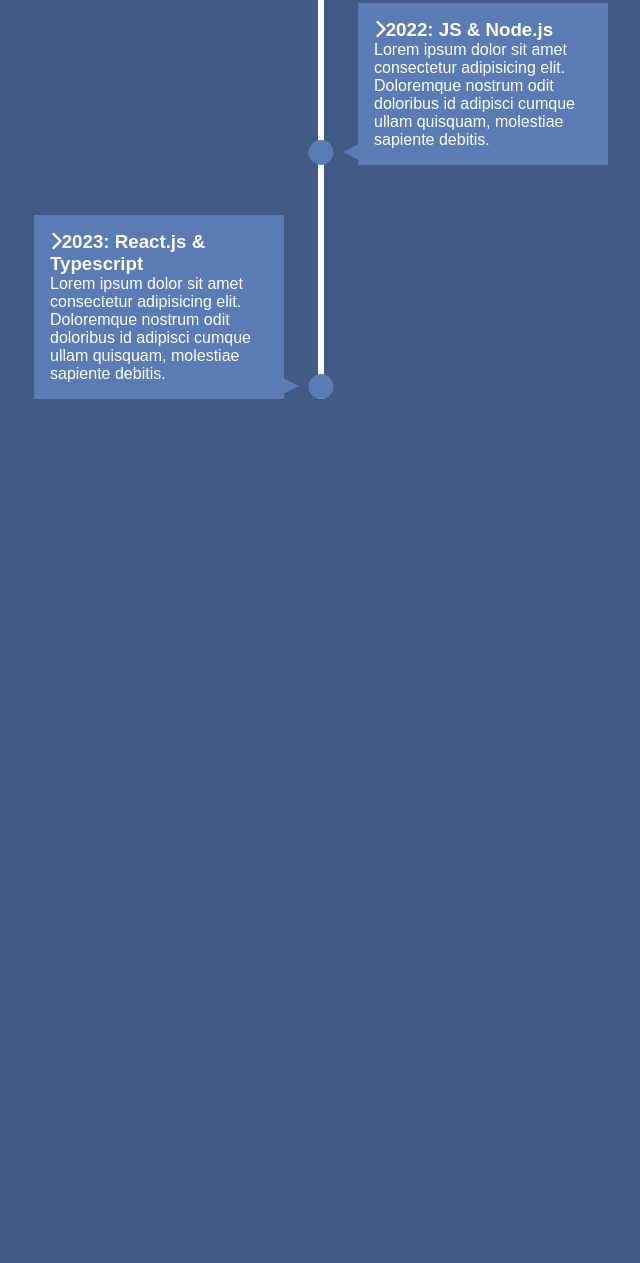
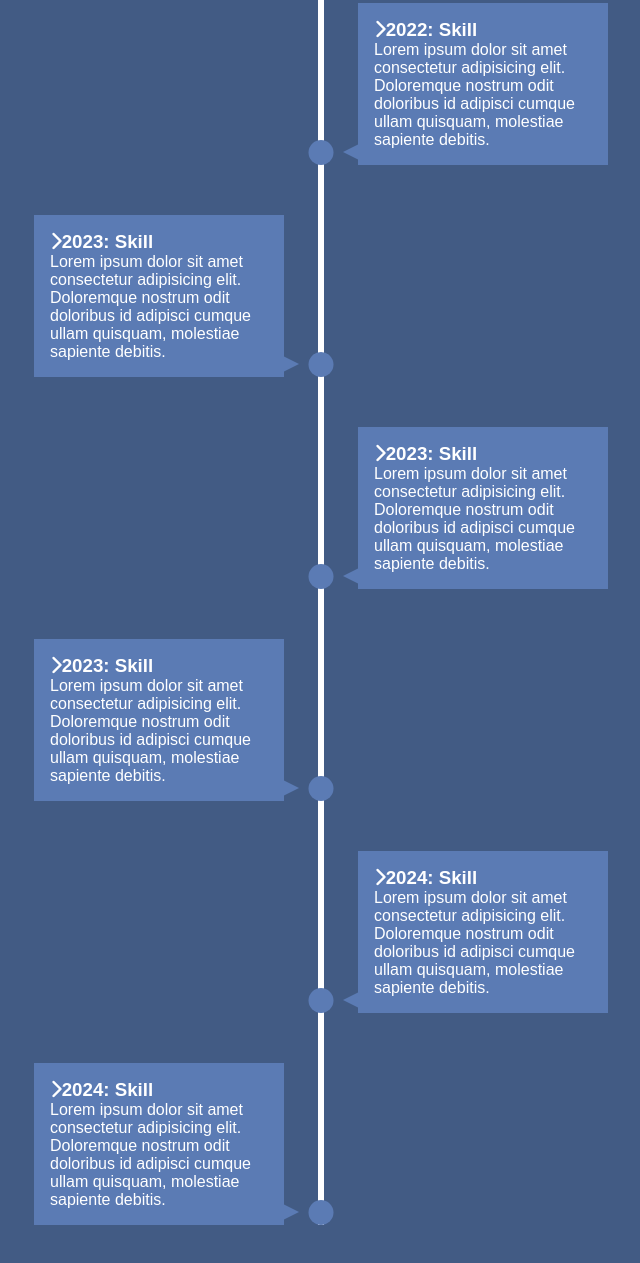
Before and after one commit to budidak/resume_timeline, a plain HTML site: page index.html in a window 1280 px wide. Shown: the part 663-1926 px from the top of the page, without its empty margins (319-959 px from the left). Before the commit the page ends 1162 px from the top, so only its background shows below. Drawn offline with Linux system fonts and the light colour scheme.

Commit message:
Add more li items

```diff
--- a/index.html
+++ b/index.html
@@ -24,7 +24,7 @@
       <ul>
         <li>
           <div>
-            <h3><i class="fas fa-chevron-right"></i>2020: HTML & CSS</h3>
+            <h3><i class="fas fa-chevron-right"></i>2020: Skill</h3>
             <p>
               Lorem ipsum dolor sit amet consectetur adipisicing elit.
               Doloremque nostrum odit doloribus id adipisci cumque ullam
@@ -34,7 +34,7 @@
         </li>
         <li>
           <div>
-            <h3><i class="fas fa-chevron-right"></i>2021: Python</h3>
+            <h3><i class="fas fa-chevron-right"></i>2021: Skill</h3>
             <p>
               Lorem ipsum dolor sit amet consectetur adipisicing elit.
               Doloremque nostrum odit doloribus id adipisci cumque ullam
@@ -44,7 +44,7 @@
         </li>
         <li>
           <div>
-            <h3><i class="fas fa-chevron-right"></i>2022: JS & Node.js</h3>
+            <h3><i class="fas fa-chevron-right"></i>2022: Skill</h3>
             <p>
               Lorem ipsum dolor sit amet consectetur adipisicing elit.
               Doloremque nostrum odit doloribus id adipisci cumque ullam
@@ -54,9 +54,47 @@
         </li>
         <li>
           <div>
-            <h3>
-              <i class="fas fa-chevron-right"></i>2023: React.js & Typescript
-            </h3>
+            <h3><i class="fas fa-chevron-right"></i>2023: Skill</h3>
+            <p>
+              Lorem ipsum dolor sit amet consectetur adipisicing elit.
+              Doloremque nostrum odit doloribus id adipisci cumque ullam
+              quisquam, molestiae sapiente debitis.
+            </p>
+          </div>
+        </li>
+        <li>
+          <div>
+            <h3><i class="fas fa-chevron-right"></i>2023: Skill</h3>
+            <p>
+              Lorem ipsum dolor sit amet consectetur adipisicing elit.
+              Doloremque nostrum odit doloribus id adipisci cumque ullam
+              quisquam, molestiae sapiente debitis.
+            </p>
+          </div>
+        </li>
+        <li>
+          <div>
+            <h3><i class="fas fa-chevron-right"></i>2023: Skill</h3>
+            <p>
+              Lorem ipsum dolor sit amet consectetur adipisicing elit.
+              Doloremque nostrum odit doloribus id adipisci cumque ullam
+              quisquam, molestiae sapiente debitis.
+            </p>
+          </div>
+        </li>
+        <li>
+          <div>
+            <h3><i class="fas fa-chevron-right"></i>2024: Skill</h3>
+            <p>
+              Lorem ipsum dolor sit amet consectetur adipisicing elit.
+              Doloremque nostrum odit doloribus id adipisci cumque ullam
+              quisquam, molestiae sapiente debitis.
+            </p>
+          </div>
+        </li>
+        <li>
+          <div>
+            <h3><i class="fas fa-chevron-right"></i>2024: Skill</h3>
             <p>
               Lorem ipsum dolor sit amet consectetur adipisicing elit.
               Doloremque nostrum odit doloribus id adipisci cumque ullam
@@ -66,5 +104,6 @@
         </li>
       </ul>
     </section>
+    <script src="scripts/main.js"></script>
   </body>
 </html>
```
